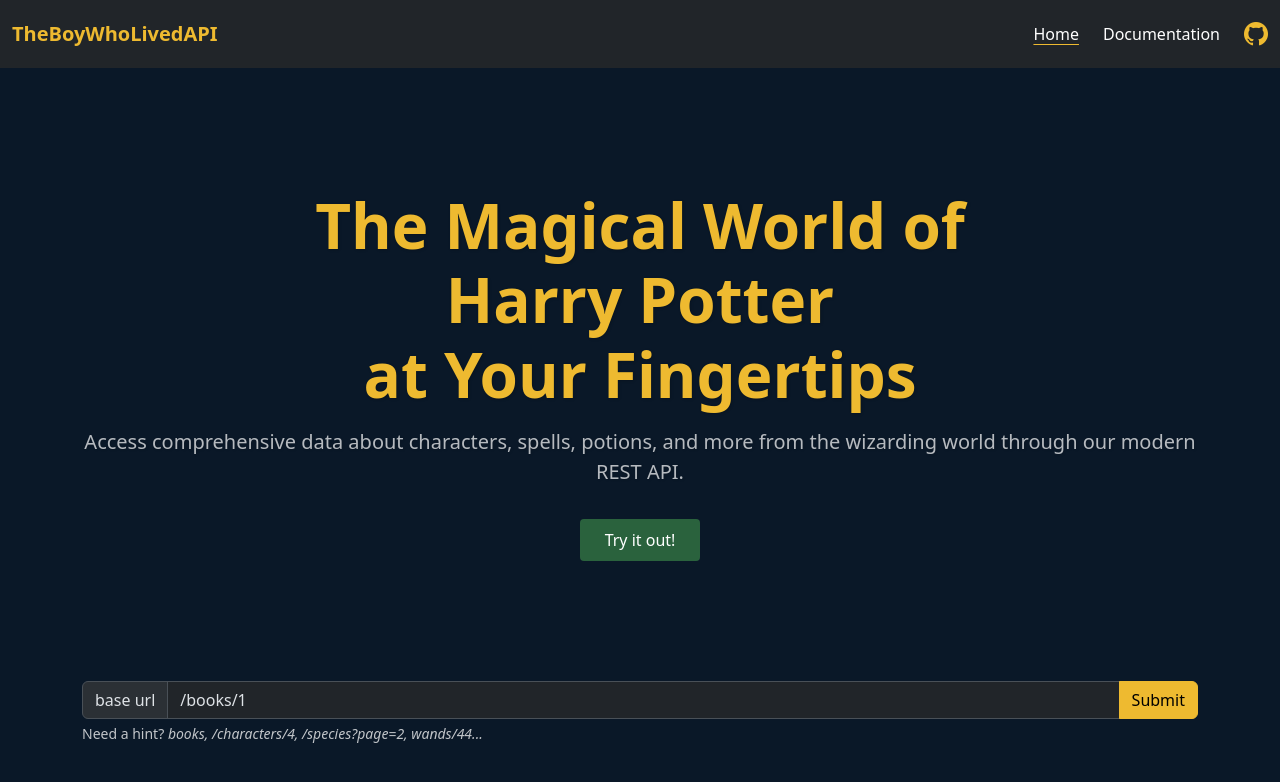
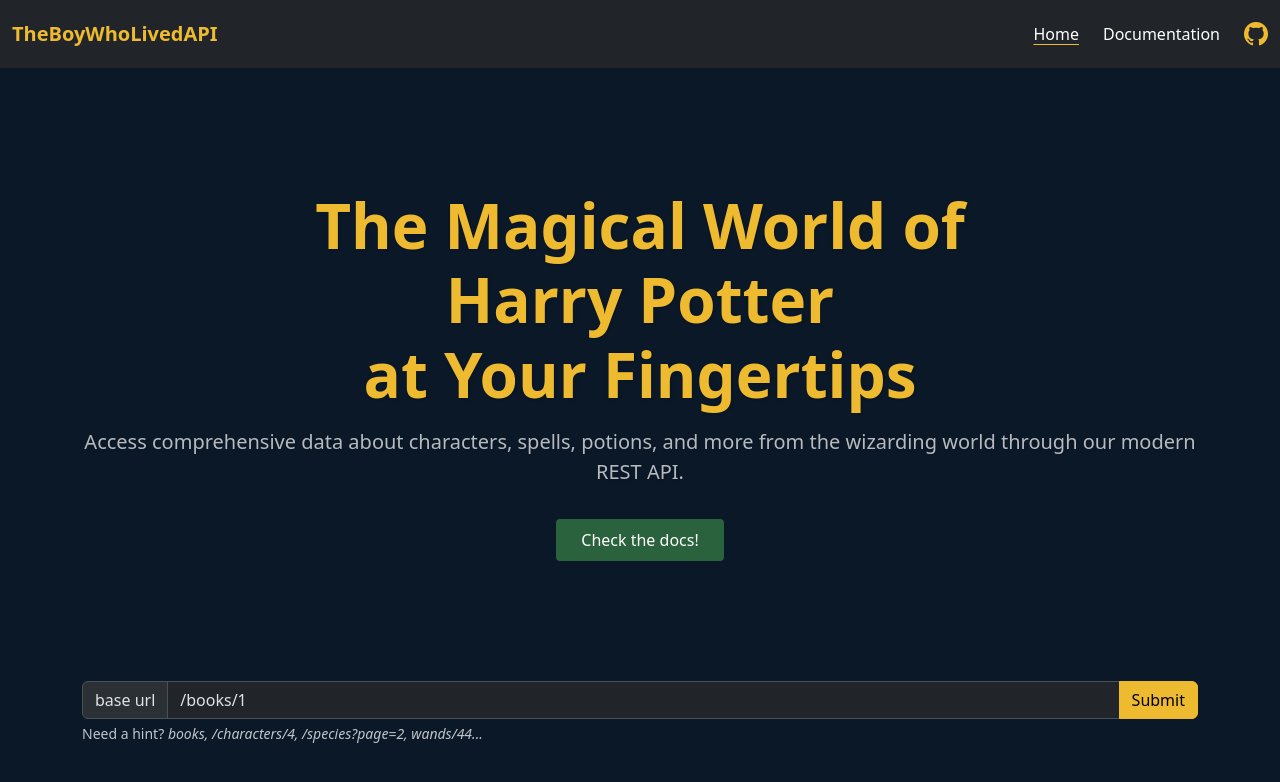
Before and after one commit to dedemenezes/vue-theboywholived, a Vue app: page / in a window 1280 px wide. Shown: the top 782 px of the page. Built offline with nearby package versions, Linux system fonts and the light colour scheme; no server answers.

Commit message:
add link

```diff
--- a/src/components/ButtonFlat.vue
+++ b/src/components/ButtonFlat.vue
@@ -1,5 +1,5 @@
 <script setup>
-defineProps({
+const props = defineProps({
   msg: {
     type: String,
     required: true,
@@ -11,7 +11,7 @@ defineProps({
 })
 </script>
 <template>
-  <a class="btn btn-flat" href="{{ href }}">{{ msg }}</a>
+  <a class="btn btn-flat" :href="props.href">{{ msg }}</a>
 </template>
 <style scoped>
 .btn-flat {
--- a/src/components/HomeBanner.vue
+++ b/src/components/HomeBanner.vue
@@ -10,7 +10,7 @@ import ButtonFlat from './ButtonFlat.vue'
         Access comprehensive data about characters, spells, potions, and more from the wizarding
         world through our modern REST API.
       </p>
-      <ButtonFlat msg="Try it out!" />
+      <ButtonFlat msg="Check the docs!" href="/documentation" />
     </div>
   </div>
 </template>
--- a/src/components/NavBar.vue
+++ b/src/components/NavBar.vue
@@ -6,7 +6,7 @@
       <a class="navbar-brand text-primary fw-bold">TheBoyWhoLivedAPI</a>
       <ul class="navbar-nav flex-row gap-4 align-items-center">
         <li class="nav-item">
-          <a class="nav-link active" aria-current="page" href="#">Home</a>
+          <a class="nav-link active" aria-current="page" href="/">Home</a>
         </li>
         <li class="nav-item">
           <a class="nav-link" href="#">Documentation</a>
```
